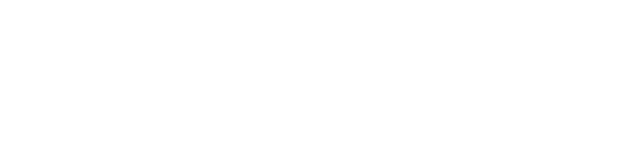
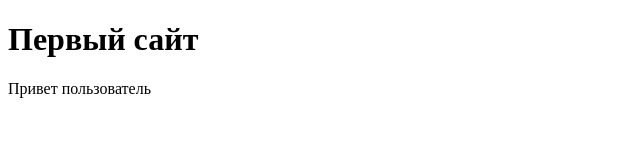
Before and after one commit to mydn1953/timofey88005553535Repo, a plain HTML site: page index.html in a window 1280 px wide. Shown: the whole page, without its empty margins (0-640 px from the left). Drawn offline with Linux system fonts and the light colour scheme.

Commit message:
Update index.html
Добавления тегов h1 и p

```diff
--- a/index.html
+++ b/index.html
@@ -2,7 +2,10 @@
 <html lang="ru>
 <head>
 <meta charset="utf-8">
-<title></title>
+<title>Первый сайт</title>
 </head>
+  <body>
+    <h1>Первый сайт</h1>
+    <p>Привет пользователь</p>
 <body></body>
 </html>
```
